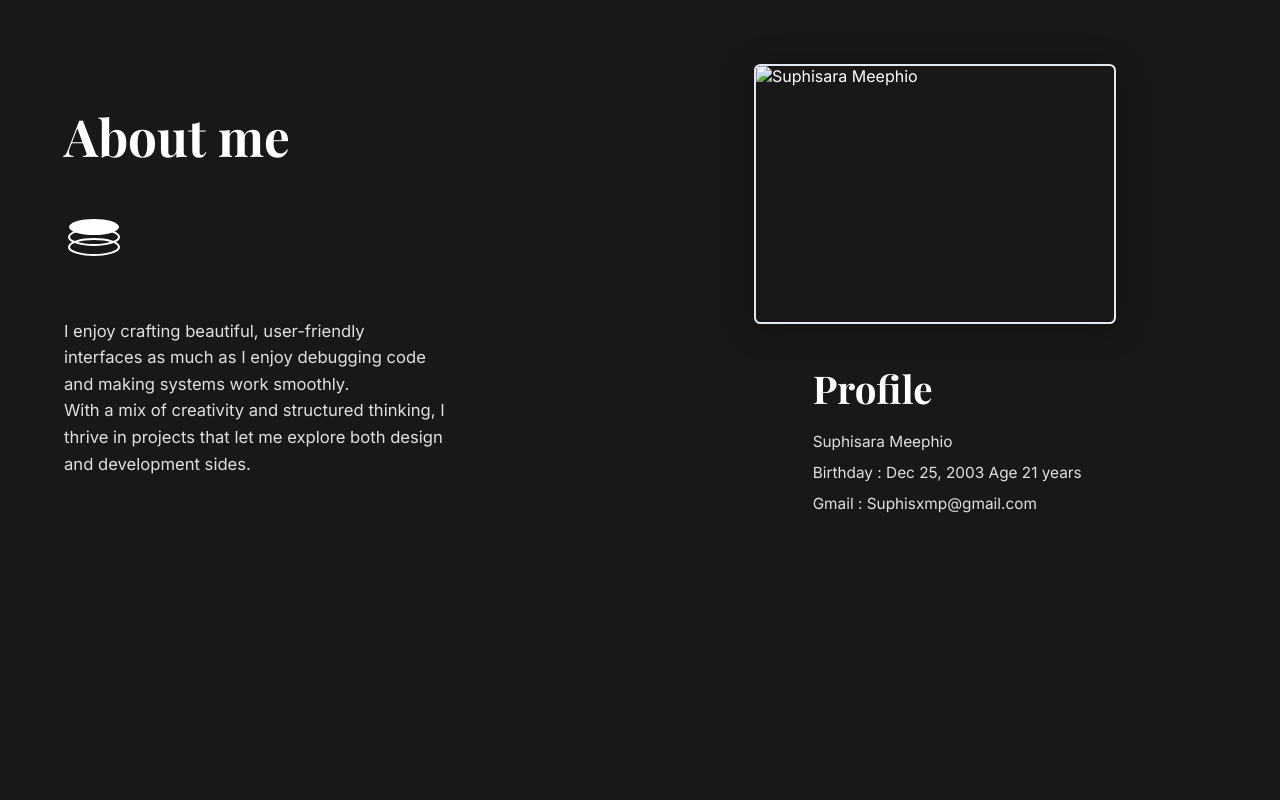
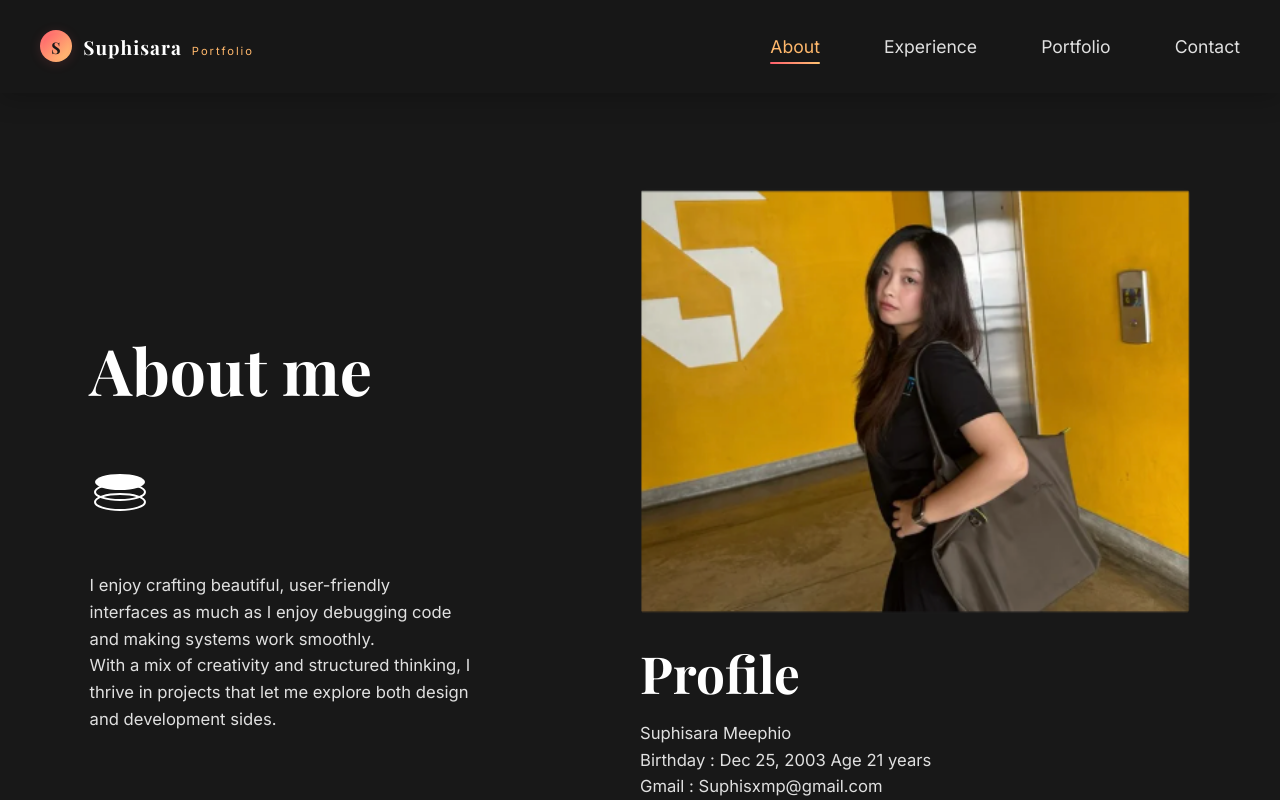
Before and after one commit to suphisarameephio/my-portfolio, a plain HTML site: page index.html in a window 1280 px wide. Drawn offline with nearby package versions, Linux system fonts and the light colour scheme; files whose address does not match are found by name.

Commit message:
Update experience page: add Power BI dashboard section and improve layout

```diff
--- /dev/null
+++ b/experience.css
@@ -0,0 +1,240 @@
+body {
+  background: #ebebeb;
+  color: #181818;
+  margin: 0;
+  font-family: 'Inter', Arial, sans-serif;
+}
+.container {
+  width: 100vw;
+  max-width: none;
+  margin: 0;
+  padding: 55px 0 0 0;
+  min-height: 100vh;
+  display: flex;
+  align-items: flex-start;
+  justify-content: flex-start;
+}
+.exp-main {
+  display: flex;
+  flex-direction: row;
+  gap: 4vw;
+  width: 100vw;
+  margin: 0;
+  align-items: flex-start;
+  justify-content: flex-start;
+  padding: 3vw 2vw 0 0;
+  box-sizing: border-box;
+}
+.exp-left {
+  flex: 1.7;
+  min-width: 480px;
+  max-width: 700px;
+  margin-right: 0.2vw;
+  margin-top: 0.5vw;
+  text-align: left;
+  padding-left: 0;
+  margin-left: 0;
+}
+.exp-title {
+  font-family: 'Playfair Display', serif;
+  font-size: 3.8vw;
+  font-weight: 700;
+  margin-bottom: 1.2vw;
+  color: #181818;
+  letter-spacing: -2px;
+  line-height: 1;
+  padding-left: 12%;
+}
+.exp-desc {
+  font-size: 1.1vw;
+  color: #181818;
+  margin-bottom: 2vw;
+  line-height: 1.5;
+  text-transform: uppercase;
+  font-weight: 600;
+  letter-spacing: 0.5px;
+  padding-left: 12%;
+}
+.exp-tech {
+  font-size: 1vw;
+  color: #181818;
+  margin-bottom: 2vw;
+  line-height: 1.7;
+  letter-spacing: 0.5px;
+  padding-left: 12%;
+}
+.exp-right {
+  flex: 2.5;
+  display: flex;
+  flex-direction: column;
+  justify-content: flex-start;
+  margin-top: 0.2vw;
+}
+.exp-img-gallery {
+  display: grid;
+  grid-template-columns: repeat(3, 1fr);
+  grid-auto-rows: minmax(180px, 1fr);
+  gap: 2vw 2vw;
+  width: 100%;
+  margin-top: 0.5vw;
+}
+.exp-img-gallery img {
+  width: 100%;
+  height: auto;
+  border-radius: 0;
+  background: #fff;
+  border: none;
+  box-shadow: none;
+  object-fit: cover;
+  aspect-ratio: 4/3;
+  display: block;
+}
+.exp-left img {
+  display: block;
+  margin-left: 0;
+  padding-left: 0;
+  width: 100%;
+  max-width: 420px;
+  height: auto;
+  padding-left: 12%;
+}
+.exp-img-gallery img[src*="login.png"] {
+  margin-left: 0;
+  margin-top: 10px;
+  width: 120%;
+  max-width: 420px;
+  height: auto;
+  box-sizing: border-box;
+}
+.exp-left img[alt="Login Example"] {
+  border: none;
+  box-shadow: none;
+}
+@media (max-width: 900px) {
+  .container { max-width: 100vw; }
+  .exp-main { flex-direction: column; gap: 2vw; padding: 2vw 1vw 0 1vw; }
+  .exp-left { max-width: 100vw; min-width: 0; }
+  .exp-title { font-size: 2.2rem; }
+  .exp-desc, .exp-tech { font-size: 1rem; }
+  .exp-img-gallery { grid-template-columns: 1fr; gap: 2vw; }
+  .exp-img-gallery img { width: 100%; }
+}
+
+.main-header {
+  width: 100vw;
+  background: rgba(235, 235, 235, 0.95);
+  box-shadow: 0 4px 24px rgba(0,0,0,0.08);
+  position: fixed;
+  top: 0;
+  left: 0;
+  z-index: 100;
+  backdrop-filter: blur(8px);
+}
+
+.header-container {
+  max-width: 1200px;
+  margin: 0 auto;
+  padding: 0.4rem 3vw;
+  display: flex;
+  align-items: center;
+  justify-content: space-between;
+}
+
+.logo-area {
+  display: flex;
+  flex-direction: row;
+  align-items: center;
+  text-align: left;
+  gap: 0.7rem;
+}
+
+.logo-icon {
+  background: linear-gradient(135deg, #7f7fd5 0%, #86a8e7 100%);
+  color: #fff;
+  font-weight: bold;
+  font-size: 1.5rem;
+  border-radius: 50%;
+  width: 2rem;
+  height: 2rem;
+  display: flex;
+  align-items: center;
+  justify-content: center;
+  box-shadow: 0 2px 12px rgba(127,127,213,0.10);
+}
+
+.logo-text {
+  font-family: 'Playfair Display', serif;
+  font-size: 1.2rem;
+  font-weight: 700;
+  color: #222;
+  letter-spacing: 1px;
+}
+
+.logo-tagline {
+  display: block;
+  font-size: 0.7rem;
+  color: #7f7fd5;
+  letter-spacing: 2px;
+  margin-top: -0.3rem;
+  font-family: 'Inter', Arial, sans-serif;
+  margin-left: 110%;
+  margin-top: -1rem;
+}
+
+.logo-text-group {
+  display: flex;
+  flex-direction: column;
+  align-items: flex-start;
+}
+
+.main-nav {
+  display: flex;
+  gap: 2.5rem;
+}
+
+.nav-link {
+  color: #222;
+  font-size: 1.1rem;
+  font-weight: 500;
+  text-decoration: none;
+  position: relative;
+  padding: 0.3rem 0;
+  transition: color 0.2s;
+}
+
+.nav-link::after {
+  content: '';
+  display: block;
+  width: 0%;
+  height: 2px;
+  background: linear-gradient(90deg, #7f7fd5 0%, #86a8e7 100%);
+  transition: width 0.3s;
+  position: absolute;
+  left: 0;
+  bottom: -2px;
+  border-radius: 2px;
+}
+
+.nav-link:hover,
+.nav-link.active {
+  color: #7f7fd5;
+}
+
+.nav-link:hover::after,
+.nav-link.active::after {
+  width: 100%;
+}
+
+@media (max-width: 700px) {
+  .header-container {
+    flex-direction: column;
+    gap: 0.7rem;
+    padding: 0.7rem 2vw;
+  }
+  .main-nav {
+    gap: 1.2rem;
+  }
+  .logo-text {
+    font-size: 1.2rem;
+  }
+}
--- a/index.html
+++ b/index.html
@@ -8,6 +8,34 @@
   <link href="https://fonts.googleapis.com/css2?family=Playfair+Display:wght@700&family=Inter:wght@400&display=swap" rel="stylesheet">
 </head>
 <body>
+  <header class="main-header">
+    <div class="header-container">
+      <div class="logo-area">
+        <span class="logo-icon">
+          <svg width="28" height="28" viewBox="0 0 28 28" style="vertical-align:middle;">
+            <defs>
+              <linearGradient id="grad1" x1="0%" y1="0%" x2="100%" y2="100%">
+                <stop offset="0%" style="stop-color:#ff5f6d;stop-opacity:1" />
+                <stop offset="100%" style="stop-color:#ffc371;stop-opacity:1" />
+              </linearGradient>
+            </defs>
+            <circle cx="14" cy="14" r="13" fill="url(#grad1)" />
+            <text x="50%" y="60%" text-anchor="middle" fill="#181818" font-size="16" font-family="Playfair Display" font-weight="bold" dy=".3em">S</text>
+          </svg>
+        </span>
+        <span class="logo-text-group">
+          <span class="logo-text">Suphisara</span>
+          <span class="logo-tagline">Portfolio</span>
+        </span>
+      </div>
+      <nav class="main-nav">
+        <a href="index.html" class="nav-link active">About</a>
+        <a href="experience.html" class="nav-link">Experience</a>
+        <a href="portfolio.html" class="nav-link portfolio-link">Portfolio</a>
+        <a href="contact.html" class="nav-link">Contact</a>
+      </nav>
+    </div>
+  </header>
   <div class="about-container">
     <div class="about-left">
       <h1 class="about-title">About me</h1>
@@ -28,7 +56,7 @@
       </p>
     </div>
     <div class="about-right">
-      <img src="profile.jpg" alt="Suphisara Meephio" class="profile-img"/>
+      <img src="/Users/suphismeephio/Downloads/port/images/profile1.png" alt="Suphisara Meephio" class="profile-img"/>
       <div class="profile-section">
         <h2 class="profile-title">Profile</h2>
         <div class="profile-info">
--- a/style.css
+++ b/style.css
@@ -27,12 +27,16 @@ header {
 }
 
 .profile-img {
-  width: 70px;
-  height: 70px;
-  border-radius: 50%;
-  margin-right: 1.5rem;
+  width: 60%;
+  max-width: 320px;
+  height: auto;
   object-fit: cover;
-  border: 2px solid #e2e8f0;
+  border-radius: 0.5vw;
+  margin-bottom: 2vw;
+  margin-left: auto;
+  margin-right: auto;
+  border: none;
+  box-shadow: none;
 }
 
 header h1 {
@@ -85,37 +89,36 @@ footer {
 }
 
 .about-container {
+  width: 100vw;
+  box-sizing: border-box;
   display: flex;
   flex-direction: row;
-  justify-content: center;
-  align-items: flex-start;
+  justify-content: space-between;
+  align-items: flex-end;
   min-height: 100vh;
-  width: 100vw;
-  box-sizing: border-box;
-  padding: 0 3vw;
+  padding: 60px 0 0 0;
 }
 
-.about-left, .about-right {
+.about-left {
   flex: 1 1 0;
   display: flex;
   flex-direction: column;
-  justify-content: center;
-}
-
-.about-left {
-  padding-top: 8vw;
-  padding-left: 2vw;
+  justify-content: flex-end;
+  align-items: flex-start;
+  padding: 0 0 4vw 7vw;
+  cursor: text;
 }
 
 .about-title {
   font-family: 'Playfair Display', serif;
-  font-size: 4vw;
+  font-size: 5vw;
   font-weight: 700;
   margin: 0 0 1.5vw 0;
+  cursor: text;
 }
 
 .about-icon {
-  margin: 1vw 0 2vw 0;
+  margin: 2vw 0 2vw 0;
 }
 
 .about-desc {
@@ -124,41 +127,47 @@ footer {
   color: #e0e0e0;
   margin-top: 2vw;
   max-width: 32vw;
+  cursor: text;
 }
 
 .about-right {
-  align-items: center;
-  padding-top: 5vw;
+  flex: 1 1 0;
+  display: flex;
+  flex-direction: column;
+  align-items: flex-start;
+  justify-content: flex-start;
+  padding: 4vw 7vw 0 0;
 }
 
 .profile-img {
-  width: 28vw;
-  max-width: 420px;
-  height: 20vw;
-  max-height: 300px;
+  width: 100%;
+  max-width: none;
+  height: auto;
   object-fit: cover;
   border-radius: 0.5vw;
   margin-bottom: 2vw;
-  box-shadow: 0 4px 32px rgba(0,0,0,0.3);
+  border: none;
+  box-shadow: none;
 }
 
 .profile-section {
-  margin-top: 1vw;
-  background: none;
+  width: 100%;
 }
 
 .profile-title {
   font-family: 'Playfair Display', serif;
-  font-size: 3vw;
+  font-size: 4vw;
   font-weight: 700;
   margin: 0 0 1vw 0;
   color: #fff;
+  cursor: text;
 }
 
 .profile-info {
-  font-size: 1.2vw;
+  font-size: 1.3vw;
   color: #e0e0e0;
-  line-height: 2;
+  line-height: 1.6;
+  cursor: text;
 }
 
 @media (max-width: 900px) {
@@ -184,3 +193,138 @@ footer {
     max-height: 350px;
   }
 }
+
+.main-header {
+  width: 100vw;
+  background: rgba(24, 24, 24, 0.85);
+  box-shadow: 0 4px 24px rgba(0,0,0,0.25);
+  position: fixed;
+  top: 0;
+  left: 0;
+  z-index: 100;
+  backdrop-filter: blur(8px);
+}
+
+.header-container {
+  max-width: 1200px;
+  margin: 0 auto;
+  padding: 0.4rem 3vw;
+  display: flex;
+  align-items: center;
+  justify-content: space-between;
+}
+
+.logo-area {
+  display: flex;
+  flex-direction: row;
+  align-items: center;
+  text-align: left;
+  gap: 0.7rem;
+}
+
+.logo-icon {
+  background: linear-gradient(135deg, #ff5f6d 0%, #ffc371 100%);
+  color: #181818;
+  font-weight: bold;
+  font-size: 1.5rem;
+  border-radius: 50%;
+  width: 2rem;
+  height: 2rem;
+  display: flex;
+  align-items: center;
+  justify-content: center;
+  box-shadow: 0 2px 12px rgba(255,95,109,0.15);
+}
+
+.logo-text {
+  font-family: 'Playfair Display', serif;
+  font-size: 1.2rem;
+  font-weight: 700;
+  color: #fff;
+  letter-spacing: 1px;
+}
+
+.logo-tagline {
+  display: block;
+  font-size: 0.7rem;
+  color: #ffb86c;
+  letter-spacing: 2px;
+  margin-top: -0.3rem;
+  font-family: 'Inter', Arial, sans-serif;
+  margin-left: 110%;
+  margin-top: -1rem;
+}
+
+.logo-text-group {
+  display: flex;
+  flex-direction: column;
+  align-items: flex-start;
+}
+
+.main-nav {
+  display: flex;
+  gap: 2.5rem;
+}
+
+.nav-link {
+  color: #e0e0e0;
+  font-size: 1.1rem;
+  font-weight: 500;
+  text-decoration: none;
+  position: relative;
+  padding: 0.3rem 0;
+  transition: color 0.2s;
+}
+
+.nav-link::after {
+  content: '';
+  display: block;
+  width: 0%;
+  height: 2px;
+  background: linear-gradient(90deg, #ff5f6d 0%, #ffc371 100%);
+  transition: width 0.3s;
+  position: absolute;
+  left: 0;
+  bottom: -2px;
+  border-radius: 2px;
+}
+
+.nav-link:hover,
+.nav-link.active {
+  color: #ffb86c;
+}
+
+.nav-link:hover::after,
+.nav-link.active::after {
+  width: 100%;
+}
+
+@media (max-width: 700px) {
+  .header-container {
+    flex-direction: column;
+    gap: 0.7rem;
+    padding: 0.7rem 2vw;
+  }
+  .main-nav {
+    gap: 1.2rem;
+  }
+  .logo-text {
+    font-size: 1.2rem;
+  }
+}
+
+.portfolio-link {
+  position: relative;
+  display: flex;
+  flex-direction: column;
+  align-items: center;
+}
+
+.nav-tagline {
+  font-size: 0.7rem;
+  color: #ffb86c;
+  letter-spacing: 2px;
+  margin-top: 0.1rem;
+  font-family: 'Inter', Arial, sans-serif;
+  line-height: 1;
+}
```
Also changed, not shown: experience.html (added, +76 -0 lines), images/1.png (added), images/2.png (added), images/3.png (added), images/4.png (added), images/bi.png (added), images/login.png (added), images/profile1.png (added).
